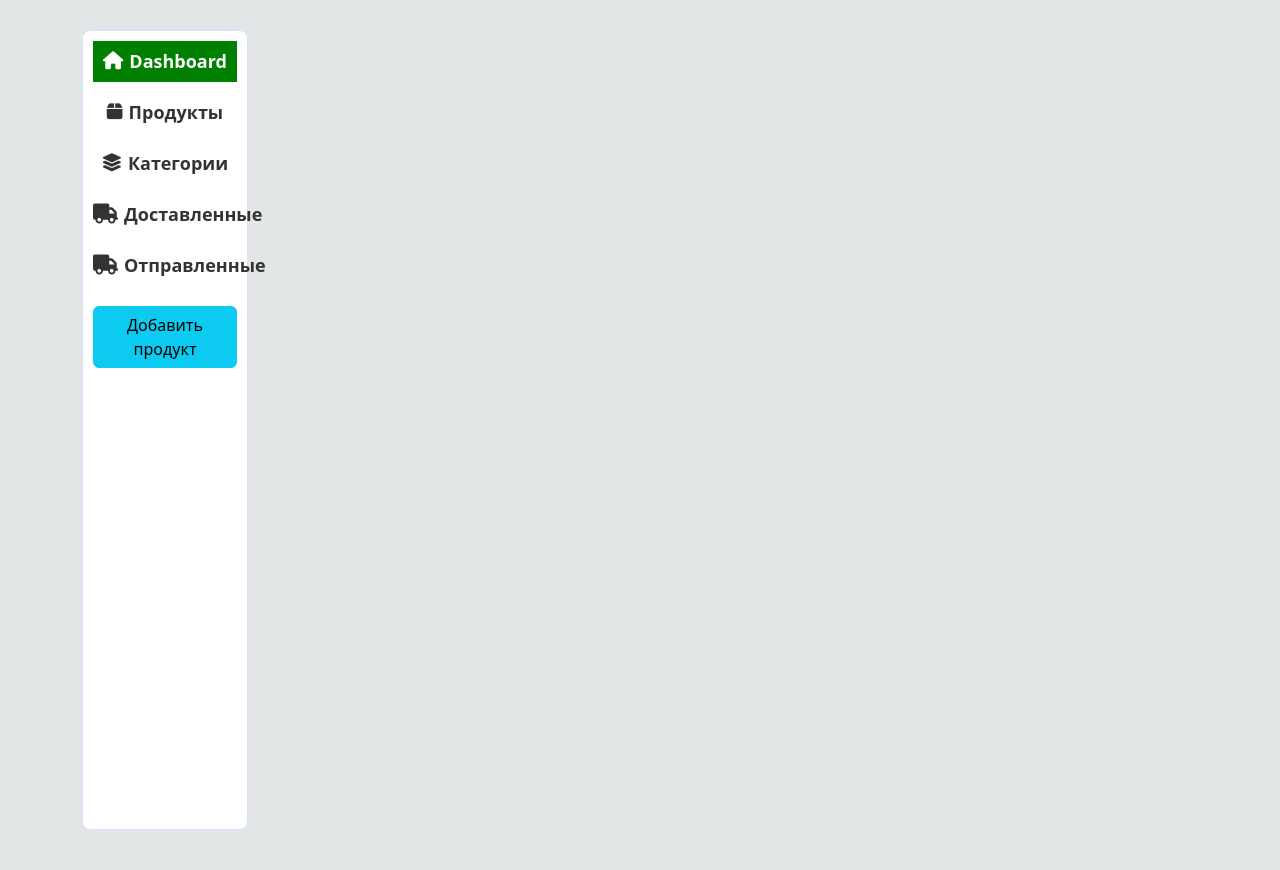
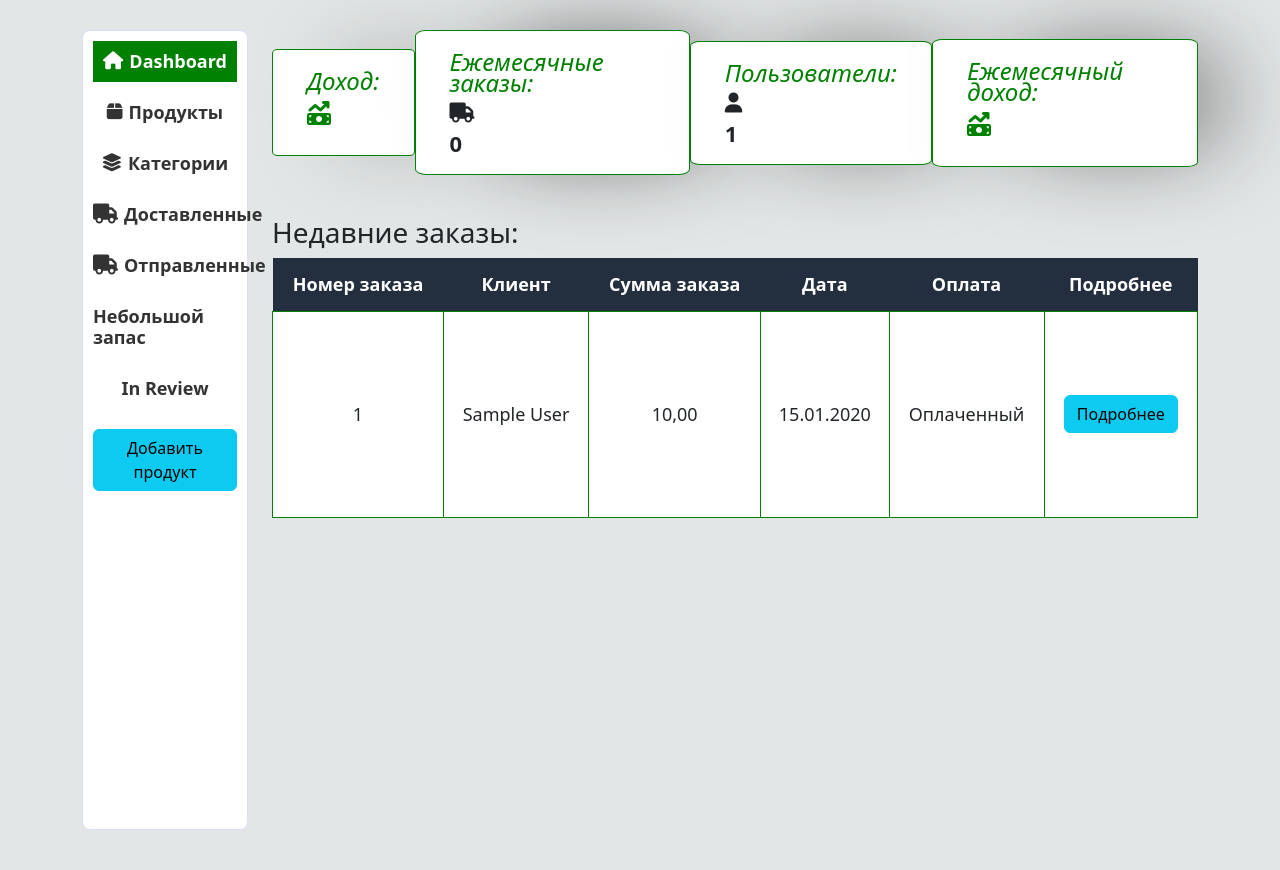
Before and after one commit to Kubanychbek-Dev/graduation-project, a Django app: page /control_panel/ in a window 1280 px wide. Shown: the part 193-1063 px from the top of the page. Run offline with Django 5.2, Linux system fonts and the light colour scheme; tables that the repository leaves empty hold one stand-in row (values such as "Sample post"); grey boxes marked "Sample" are stand-in pictures.

Commit message:
add stock count control function

```diff
--- a/static/js/control-panel.js
+++ b/static/js/control-panel.js
@@ -1,8 +1,18 @@
+// Control panel tabs
+const tabs = document.querySelectorAll(".tab");
 const adminItem = document.querySelectorAll(".admin__item");
+
 adminItem.forEach((item) => {
   item.addEventListener("click", function() {
     document.querySelector(".admin__active-item").classList.remove("admin__active-item");
     item.classList.add("admin__active-item");
+
+    tabs.forEach((tab) => {
+      tab.classList.add("admin-panel--hide");
+    })
+
+    const content = document.querySelector("#" + item.dataset.tab);
+    content.classList.remove("admin-panel--hide");
   })
 })
 
--- a/static/scss/_control-panel.scss
+++ b/static/scss/_control-panel.scss
@@ -172,3 +172,37 @@
     }
   }
 }
+
+.admin {
+  &__product-small {
+    th {
+      padding: 16px 10px;
+      background-color: #232F3E;
+      color: #fff;
+      text-align: center;
+    }
+    td {
+      padding: 10px 10px;
+      background-color: #fff;
+      text-align: center;
+      border: 1px solid green;
+    }
+  }
+}
+
+.admin {
+  &__product-in-review {
+    th {
+      padding: 16px 10px;
+      background-color: #232F3E;
+      color: #fff;
+      text-align: center;
+    }
+    td {
+      padding: 10px 10px;
+      background-color: #fff;
+      text-align: center;
+      border: 1px solid green;
+    }
+  }
+}
--- a/useradmin/templates/useradmin/add-product.html
+++ b/useradmin/templates/useradmin/add-product.html
@@ -4,7 +4,7 @@
   <div class="container">
     <div class="row">
       <div class="col-12 col-md-9">
-        <h2 class="text-center">Добавление продукта</h2>
+      <h2 class="text-center">{{ title }}</h2>
         <br>
         <form class="add-product" action="" method="POST" enctype="multipart/form-data">
           {% csrf_token %}
--- a/useradmin/templates/useradmin/control-panel.html
+++ b/useradmin/templates/useradmin/control-panel.html
@@ -26,6 +26,10 @@
                 <i style="font-size: 20px;" class="fa-solid fa-truck"></i>
                 Отправленные
               </li>
+              <li data-tab="tab-6" class="admin__item">
+                Небольшой запас
+              </li>
+              <li data-tab="tab-7" class="admin__item">In Review</li>
               <li class="admin__item">
                 <a class="btn btn-info" href="{% url 'useradmin:add_product' %}">
                   Добавить продукт
@@ -35,7 +39,7 @@
           </div>
         </aside>
 
-        <div id="tab-1" class="col-12 col-md-10 admin-panel--hide">
+        <div id="tab-1" class="col-12 col-md-10 tab">
           <ul class="admin__cards">
             <li>
               <span>Доход:</span>
@@ -48,9 +52,9 @@
               <strong>{{ monthly_orders }}</strong>
             </li>
             <li>
-              <span>Продукты:</span>
-              <i style="font-size: 20px;" class="fa-solid fa-box-open"></i>
-              <strong>{{ all_products.count }}</strong>
+              <span>Пользователи:</span>
+              <i style="font-size: 20px;" class="fa-solid fa-user"></i>
+              <strong>{{ customers }}</strong>
             </li>
             <li>
               <span>Ежемесячный доход:</span>
@@ -94,7 +98,7 @@
           </table>
         </div>
 
-        <div id="tab-2" class="col-12 col-md-10 admin-panel--hide">
+        <div id="tab-2" class="col-12 col-md-10 tab admin-panel--hide">
          <table class="admin__product">
           <thead>
             <tr>
@@ -135,7 +139,7 @@
          </table>
         </div>
 
-        <div id="tab-3" class="col-12 col-md-10 admin-panel--hide">
+        <div id="tab-3" class="col-12 col-md-10 tab admin-panel--hide">
           <table class="admin__category">
           <thead>
             <tr>
@@ -163,7 +167,7 @@
          </table>
         </div>
 
-        <div id="tab-4" class="col-12 col-md-10 admin-panel--hide">
+        <div id="tab-4" class="col-12 col-md-10 tab admin-panel--hide">
           <table class="admin__product-orders">
             <thead>
               <tr>
@@ -176,7 +180,7 @@
               </tr>
             </thead>
             <tbody>
-              {% for order in all_orders %}
+              {% for order in delivered_orders %}
               <tr>
                 <td>{{ order.oid }}</td>
                 <td>{{ order.user.profile }}</td>
@@ -198,7 +202,7 @@
           </table>
         </div>
 
-        <div id="tab-5" class="col-12 col-md-10 admin-panel--hide">
+        <div id="tab-5" class="col-12 col-md-10 tab admin-panel--hide">
          <table class="admin__shipped-orders">
           <thead>
             <tr>
@@ -230,6 +234,88 @@
           </tbody>
          </table>
         </div>
+
+        <div id="tab-6" class="col-12 col-md-10 tab admin-panel--hide">
+          <table class="admin__product-small">
+          <thead>
+            <tr>
+              <th>Продукт</th>
+              <th>ID</th>
+              <th>Количество</th>
+              <th>Статус</th>
+              <th>Цена</th>
+              <th>Редактировать</th>
+            </tr>
+          </thead>
+          <tbody>
+            {% for product in product_small_stock %}
+            <tr>
+              <td>
+                <img src="{{ product.image.url }}" alt="Product" class="admin__product-img">
+                <strong>{{ product.title }}</strong>
+              </td>
+              <td>{{ product.pid }}</td>
+              <td>{{ product.stock_count }}</td>
+              <td>{{ product.product_status }}</td>
+              <td>
+                {% if product.old_price %}
+                <strong class="admin__product-price">{{ product.price }}</strong>
+                <span class="admin__product-old-price">{{ product.old_price }}</span>
+                {% else %}
+                <strong class="admin__product-price">{{ product.price }}</strong>
+                {% endif %}
+              </td>
+              <td>
+                <a class="admin__product-edit" href="#">
+                  <i class="fa fa-pencil"></i>
+                </a>
+              </td>
+            </tr>
+            {% endfor %}
+          </tbody>
+         </table>
+        </div>
+
+        <div id="tab-7" class="col-12 col-md-10 tab admin-panel--hide">
+          <table class="admin__product-in-review">
+          <thead>
+            <tr>
+              <th>Продукт</th>
+              <th>ID</th>
+              <th>Количество</th>
+              <th>Статус</th>
+              <th>Цена</th>
+              <th>Редактировать</th>
+            </tr>
+          </thead>
+          <tbody>
+            {% for product in in_review %}
+            <tr>
+              <td>
+                <img src="{{ product.image.url }}" alt="Product" class="admin__product-img">
+                <strong>{{ product.title }}</strong>
+              </td>
+              <td>{{ product.pid }}</td>
+              <td>{{ product.stock_count }}</td>
+              <td>{{ product.product_status }}</td>
+              <td>
+                {% if product.old_price %}
+                <strong class="admin__product-price">{{ product.price }}</strong>
+                <span class="admin__product-old-price">{{ product.old_price }}</span>
+                {% else %}
+                <strong class="admin__product-price">{{ product.price }}</strong>
+                {% endif %}
+              </td>
+              <td>
+                <a class="admin__product-edit" href="#">
+                  <i class="fa fa-pencil"></i>
+                </a>
+              </td>
+            </tr>
+            {% endfor %}
+          </tbody>
+         </table>
+        </div>
       </div>
     </div>
   </div>
--- a/useradmin/urls.py
+++ b/useradmin/urls.py
@@ -1,9 +1,10 @@
 from django.urls import path
-from .views import control_panel, order_info, change_order_status, add_product
+from .views import control_panel, order_info, change_order_status, add_product, product_edit
 
 urlpatterns = [
     path("control_panel/", control_panel, name="control_panel"),
     path("order_info/<str:oid>/", order_info, name="order_info"),
     path("change_order_status/", change_order_status, name="change_order_status"),
     path("add_product/", add_product, name="add_product"),
+    path("product_edit/<str:pid>/", product_edit, name="product_edit"),
 ]
--- a/useradmin/views.py
+++ b/useradmin/views.py
@@ -11,29 +11,37 @@ import datetime
 
 
 def control_panel(request):
-  revenue = CartOrder.objects.aggregate(price=Sum("price"))
   all_products = Product.objects.all()
   all_categories = Category.objects.all()
-  new_customers = User.objects.all().order_by("-id")
-  all_orders = CartOrder.objects.all().order_by("-order_date")
+  customers = User.objects.all().count()
+
   recent_orders = CartOrder.objects.all().order_by("-order_date")[:10]
   shipped_paid_orders = CartOrder.objects.filter(paid_status=True, product_status="shipped").order_by("-order_date")
+  delivered_orders = CartOrder.objects.filter(product_status="delivered").order_by("-order_date")
+
+  today = datetime.datetime.now().day
+  daily_revenue = CartOrder.objects.filter(order_date__day=today).aggregate(price=Sum("price"))
 
   this_month = datetime.datetime.now().month
   monthly_orders = CartOrder.objects.filter(order_date__month=this_month).count()
   monthly_revenue = CartOrder.objects.filter(order_date__month=this_month).aggregate(price=Sum("price"))
 
+  product_small_stock = Product.objects.filter(stock_count__lt=10)
+  in_review = Product.objects.filter(product_status="in review")
+
   context = {
     "title": "Панель управления",
-    "revenue": revenue,
+    "revenue": daily_revenue,
     "monthly_orders": monthly_orders,
     "all_products": all_products,
     "all_categories": all_categories,
-    "new_customers": new_customers,
-    "all_orders": all_orders,
+    "customers": customers,
+    "delivered_orders": delivered_orders,
     "recent_orders": recent_orders,
     "monthly_revenue": monthly_revenue,
-    "shipped_paid_orders": shipped_paid_orders
+    "shipped_paid_orders": shipped_paid_orders,
+    "product_small_stock": product_small_stock,
+    "in_review": in_review
   }
   return render(request, "useradmin/control-panel.html", context)
 
@@ -80,10 +88,41 @@ def add_product(request):
           images = img.save(commit=False)
           images.product = product
           images.save()
-      return redirect("core:home")
+      messages.success(request, "Товар успешно добавлен")
+      return redirect("useradmin:control_panel")
 
   context = {
+    "title": "Добавление продукта",
     "product_form": product_form,
     "images": images_set
   }
   return render(request, "useradmin/add-product.html", context)
+
+
+def product_edit(request, pid):
+  product = Product.objects.get(pid=pid)
+
+  product_form = AddProductForm(instance=product)
+  images_set = ProductImagesSet(instance=product)
+
+  if request.method == "POST":
+    product_form = AddProductForm(request.POST, request.FILES, instance=product)
+    images_set = ProductImagesSet(request.POST, request.FILES, instance=product)
+    if product_form.is_valid() and images_set.is_valid():
+      product = product_form.save(commit=False)
+      product.user = request.user
+      product.save()
+      for img in images_set:
+        if img.has_changed():
+          images = img.save(commit=False)
+          images.product = product
+          images.save()
+      messages.success(request, "Товар успешно изменен")
+      return redirect("useradmin:control_panel")
+
+  context = {
+    "title": "Изменение продукта",
+    "product_form": product_form,
+    "images": images_set
+  }
+  return render(request, "useradmin/add-product.html", context)
```
Also changed, not shown: media/product-images/1feo839q16czgld6j48avfhynoycwb2v.jpg (added), media/product-images/iphone-16-pro-black-titanium-2-1000x1000.jpg (added), media/product-images/iphone-16-pro-max-desert-titanium-4-1000x1000.jpg (added), media/product-images/pe2q8wpkh6gc57el2hs1tri96muz0hah.jpg (added), media/user_1/pe2q8wpkh6gc57el2hs1tri96muz0hah.jpg (added), static/css/main.min.css.
